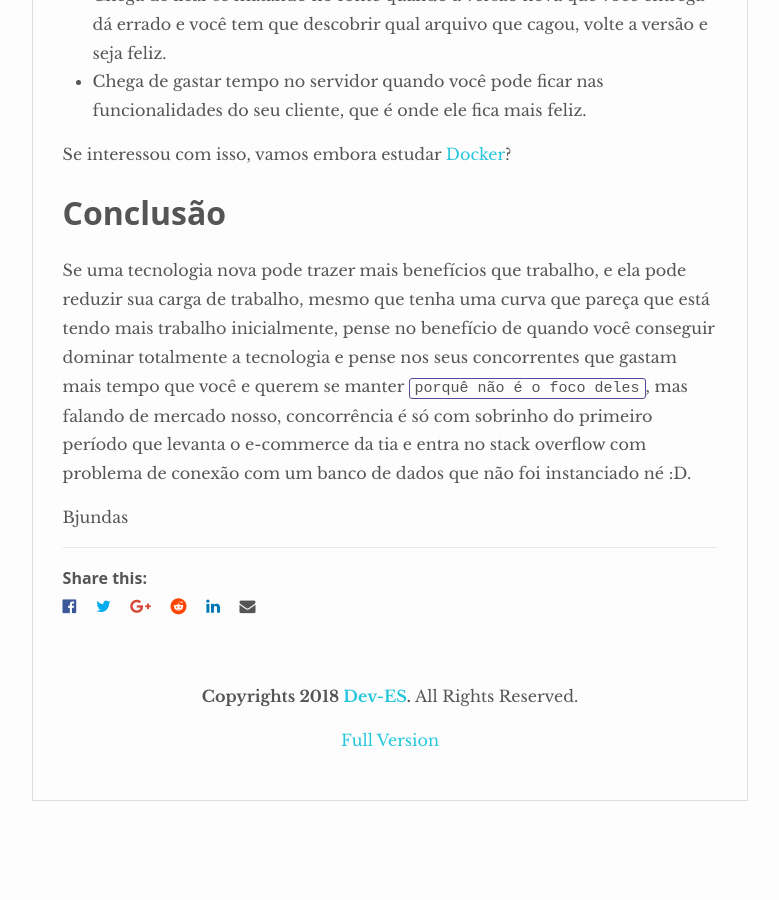
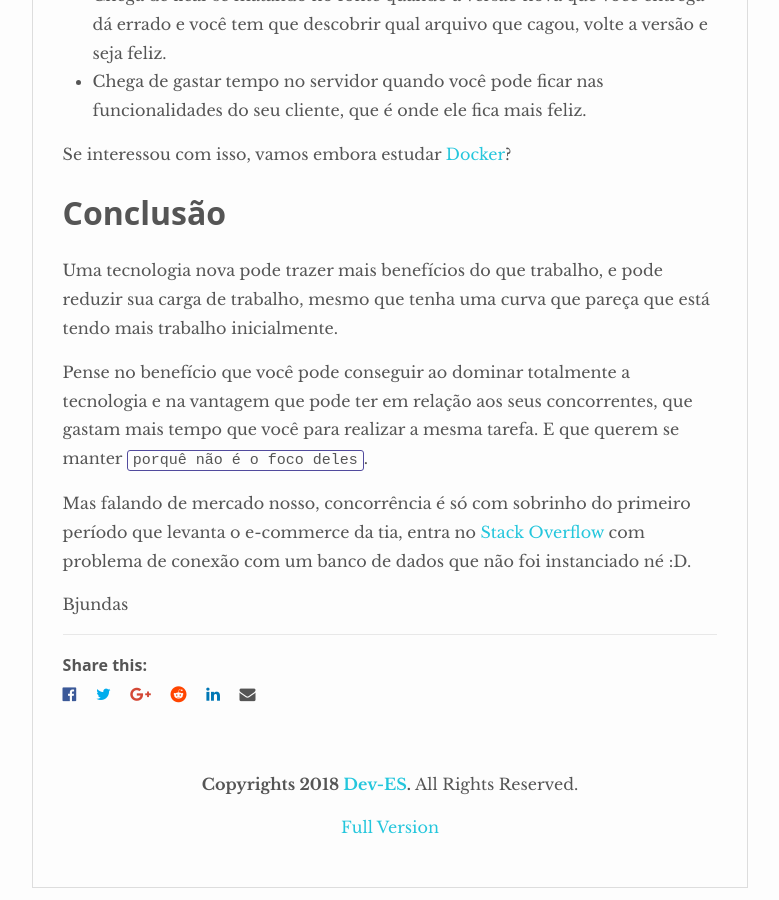
Before and after one commit to Dev-ES/blog, a Jekyll site: the page built from _posts/2018-01-03-entendendo-docker-a-partir-do-problema.md, in a window 1280 px wide and 900 px high, scrolled down 4095 px. Shown: the whole window, without its empty margins (250-1029 px from the left). Built offline with Jekyll 4.4.1, drawn with Linux system fonts in a browser that asks for light colours; nearby versions of some CDN libraries; comment, search, counter and statistics services are not loaded; before the commit the page ends 4960 px from its top, so only the background shows below that.

Commit message:
fix(blog): fix post introdution of docker

```diff
--- a/_posts/2018-01-03-entendendo-docker-a-partir-do-problema.md
+++ b/_posts/2018-01-03-entendendo-docker-a-partir-do-problema.md
@@ -119,9 +119,14 @@ Vou te dar uns benefícios:
 
 Se interessou com isso, vamos embora estudar [Docker](http://blog.dev-es.org/introducao-ao-docker-parte-1/)?
 
-
 # Conclusão
 
-Se uma tecnologia nova pode trazer mais benefícios que trabalho, e ela pode reduzir sua carga de trabalho, mesmo que tenha uma curva que pareça que está tendo mais trabalho inicialmente, pense no benefício de quando você conseguir dominar totalmente a tecnologia e pense nos seus concorrentes que gastam mais tempo que você e querem se manter `porquê não é o foco deles`, mas falando de mercado nosso, concorrência é só com sobrinho do primeiro período que levanta o e-commerce da tia e entra no stack overflow com problema de conexão com um banco de dados que não foi instanciado né :D.
+Uma tecnologia nova pode trazer mais benefícios do que trabalho, e pode reduzir sua carga de trabalho, mesmo que tenha uma curva que pareça que está tendo mais trabalho inicialmente.
+
+Pense no benefício que você pode conseguir ao dominar totalmente a tecnologia e na vantagem que pode ter em relação aos seus concorrentes, que gastam mais tempo que você para realizar a mesma tarefa. E que querem se manter
+`porquê não é o foco deles`.
+
+Mas falando de mercado nosso, concorrência é só com sobrinho do primeiro período que levanta o e-commerce da tia, entra no
+[Stack Overflow](https://pt.stackoverflow.com/) com problema de conexão com um banco de dados que não foi instanciado né :D.
 
 Bjundas
```
